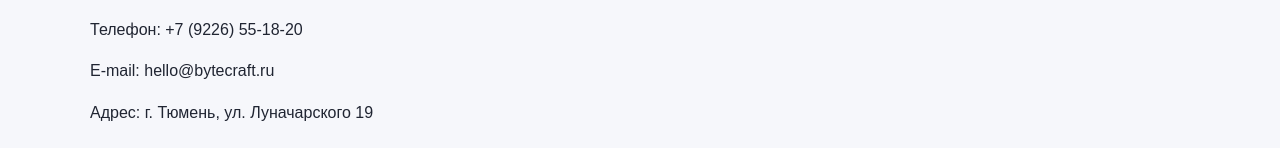
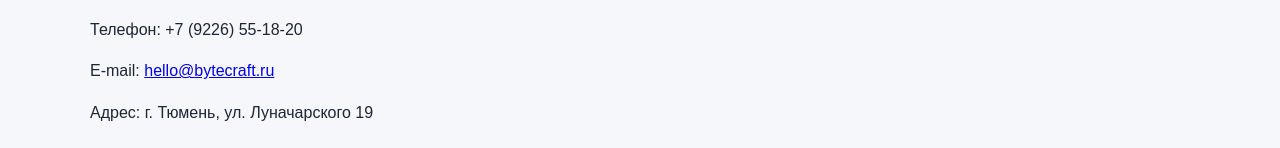
Before and after one commit to mozarkkk/company_site, a plain HTML site: page index.html in a window 1280 px wide. Shown: the part 2365-2513 px from the top of the page. Drawn offline with Linux system fonts and the light colour scheme.

Commit message:
Update index.html
Ссылка с почтой кликабельна

```diff
--- a/index.html
+++ b/index.html
@@ -86,7 +86,7 @@
         <h2>Контакты</h2>
         <div class="contacts-info">
           <p>Телефон: +7 (9226) 55-18-20</p>
-          <p>E-mail: hello@bytecraft.ru</p>
+          <p>E-mail: <a href="mailto:hello@bytecraft.ru">hello@bytecraft.ru</a></p>
           <p>Адрес: г. Тюмень, ул. Луначарского 19</p>
         </div>
       </div>
```
